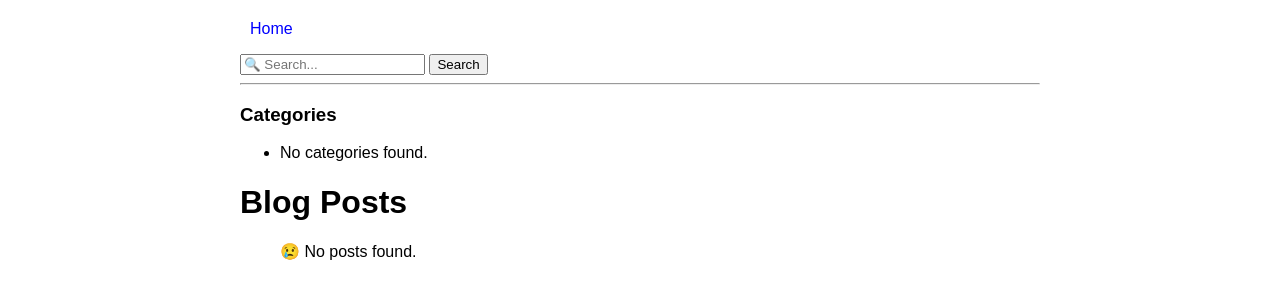
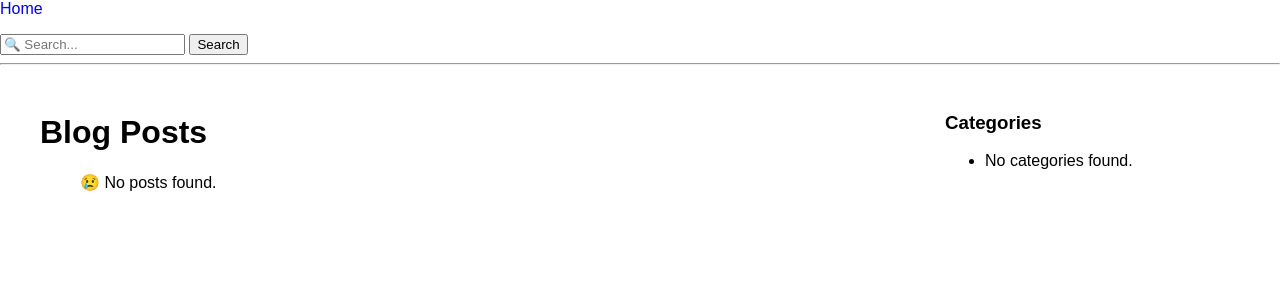
Before and after one commit to mr-hemin/blog_site, a Django app: page / in a window 1280 px wide. Shown: the top 300 px of the page. Run offline with Django 5.2, Linux system fonts and the light colour scheme; data that the repository does not hold is empty.

Commit message:
Update categories list html

```diff
--- a/myblog/blog/templates/blog/base.html
+++ b/myblog/blog/templates/blog/base.html
@@ -5,9 +5,27 @@
     <title>{% block title %}    {% endblock %}</title>
 
      <style>
-    body { font-family: Arial, sans-serif; max-width: 800px; margin: auto; padding: 20px; }
-    nav a { margin: 0 10px; text-decoration: none; color: blue; }
-    nav a:hover { text-decoration: underline; }
+    body {
+      font-family: Arial, sans-serif;
+      margin: 0;
+      padding: 0;
+    }
+    .container {
+      display: flex;
+      max-width: 1200px;
+      margin: 0 auto;
+      padding: 20px;
+    }
+    .main {
+      flex: 3;
+      margin-right: 20px;
+    }
+    .sidebar {
+      flex: 1;
+    }
+    a {
+      text-decoration: none;
+    }
   </style>
 </head>
 <body>
@@ -22,13 +40,19 @@
 
 <hr>
 
-{% load blog_tags %}
+<div class="container">
 
-{% show_categories %}
+    <div class="main">
+      {% block content %}
+      {% endblock %}
+    </div>
 
-{% block content %}
-<!-- Content goes here -->
-{% endblock %}
+    <div class="sidebar">
+      {% load blog_tags %}
+      {% show_categories %}
+    </div>
+
+</div>
 
 
 
--- a/myblog/blog/templates/blog/category_list.html
+++ b/myblog/blog/templates/blog/category_list.html
@@ -5,7 +5,6 @@
       <li>
         <a href="{% url 'category_posts' slug=category.slug %}">{{ category.name }}</a>
       </li>
-
     {% empty %}
       <li>No categories found.</li>
     {% endfor %}
```
Lines whose indentation alone changed are shown as unchanged.
